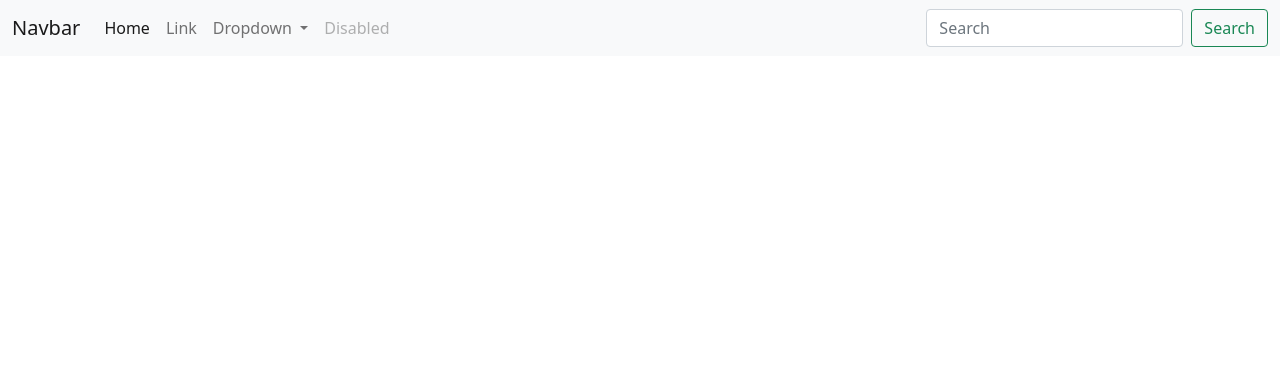
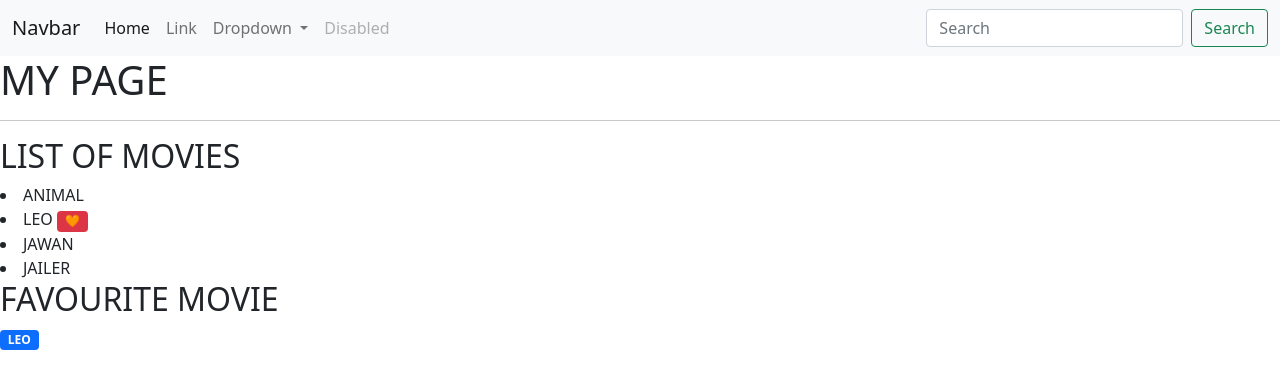
Before and after one commit to aaravcreator/bmc_csit_django, a Django app: page / in a window 1280 px wide. Shown: the top 389 px of the page. Run offline with Django 4.2, Linux system fonts and the light colour scheme.

Commit message:
used logic in templates

```diff
--- a/csitdjango/urls.py
+++ b/csitdjango/urls.py
@@ -44,9 +44,20 @@ def multiplication(request):
 def homePage(request):
     return render(request,'home.html')
 
+
+def mypage(request):
+    context = {
+        'movie_list' :['ANIMAL','LEO','JAWAN','JAILER'],
+        'favourite_movie':"LEO"
+    }
+    return render(request,'mypage.html',context)
+
+
+
+
 urlpatterns = [
     path('admin/', admin.site.urls),
-    path('',index),
+    path('',mypage),
     path('sum/<str:a>/<str:b>/',summer,),
     path('queryparams/',multiplication),
     path('home/',homePage,)
--- a/templates/base.html
+++ b/templates/base.html
@@ -8,7 +8,7 @@
     <!-- Bootstrap CSS -->
     <link href="https://cdn.jsdelivr.net/npm/bootstrap@5.1.3/dist/css/bootstrap.min.css" rel="stylesheet" integrity="sha384-1BmE4kWBq78iYhFldvKuhfTAU6auU8tT94WrHftjDbrCEXSU1oBoqyl2QvZ6jIW3" crossorigin="anonymous">
 
-    <title>Hello, world!</title>
+    <title>{% block title %} CSIT WEBAPP {% endblock title %}</title>
   </head>
   <body>
 
@@ -52,7 +52,7 @@
 {% block content %}
 
 
-{%endblock content %}
+{% endblock content %}
 
 
     <!-- Optional JavaScript; choose one of the two! -->
--- /dev/null
+++ b/templates/mypage.html
@@ -0,0 +1,29 @@
+{% extends 'base.html' %}
+
+
+{% block title%}
+CIST WEBAPP - MY PAGE
+{% endblock %}
+
+
+{% block content %}
+
+<h1>MY PAGE</h1>
+<hr>
+<h2>LIST OF MOVIES</h2>
+{% for movie in movie_list %}
+
+
+{% if movie == favourite_movie %}
+<li>{{movie}} <span class="bg-danger badge text-white">🧡</span></li>
+
+{% else %}
+<li>{{movie}}</li>
+{% endif %}
+
+{% endfor %}
+
+<h2>FAVOURITE MOVIE</h2>
+<span class="bg-primary badge text-white">{{favourite_movie}}
+</span>
+{% endblock content %}
```
